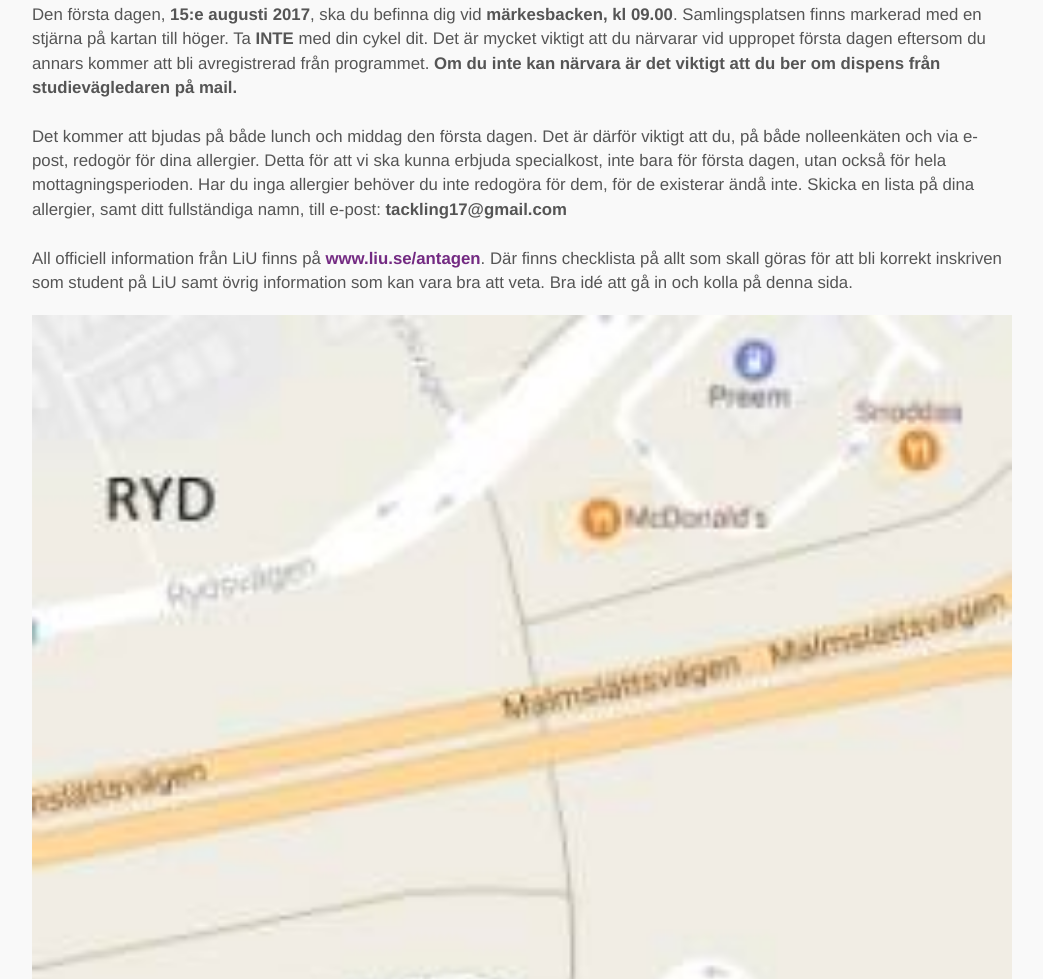
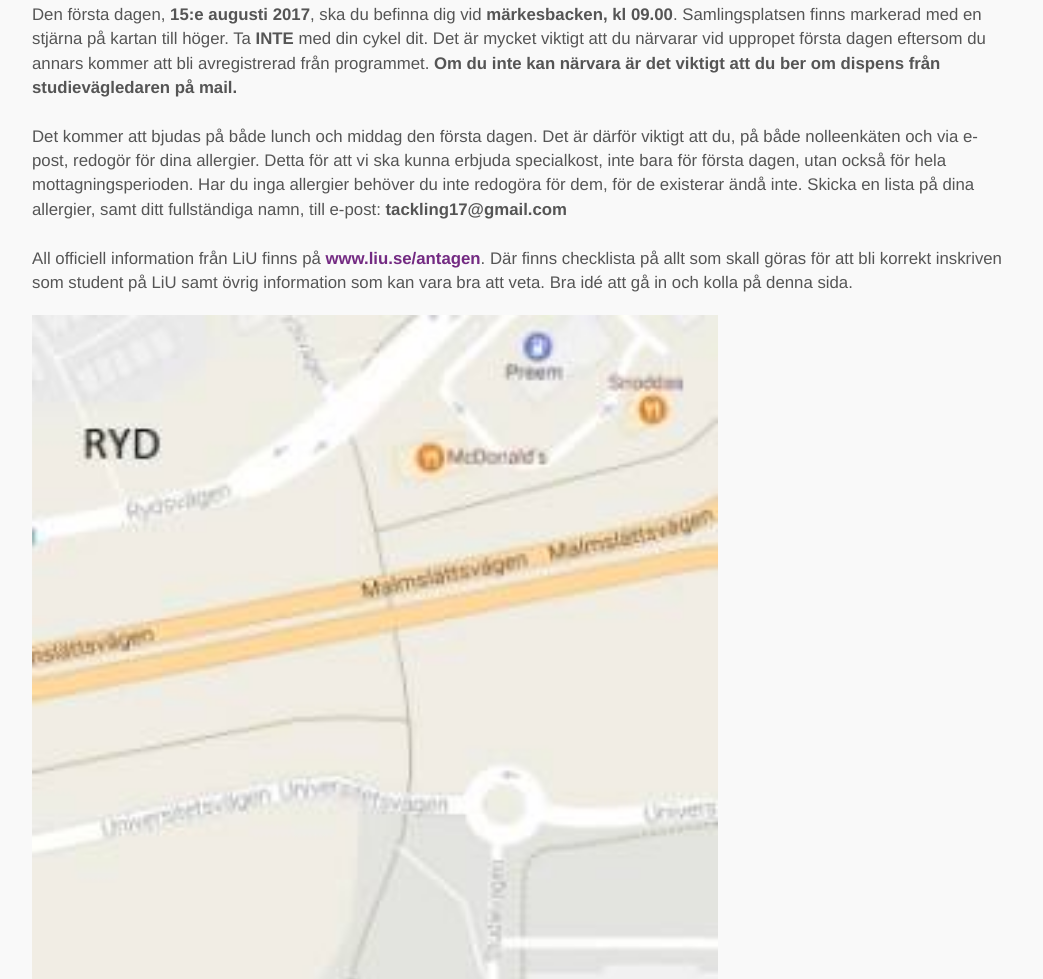
Before and after one commit to kenbo736/Tackling_17, a plain HTML site: page forsta_dagen.html in a window 1280 px wide. Shown: the part 168-1147 px from the top of the page, without its empty margins (118-1161 px from the left). Drawn offline with Linux system fonts and the light colour scheme.

Commit message:
minor fix

```diff
--- a/forsta_dagen.html
+++ b/forsta_dagen.html
@@ -45,7 +45,7 @@
 Det är mycket viktigt att du närvarar vid uppropet första dagen eftersom du annars kommer att bli avregistrerad från programmet. <b>Om du inte kan närvara är det viktigt att du ber om dispens från studievägledaren på mail.</b><br></br>
 Det kommer att bjudas på både lunch och middag den första dagen. Det är därför viktigt att du, på både nolleenkäten och via e-post, redogör för dina allergier. Detta för att vi ska kunna erbjuda specialkost, inte bara för första dagen, utan också för hela mottagningsperioden. Har du inga allergier behöver du inte redogöra för dem, för de existerar ändå inte. Skicka en lista på dina allergier, samt ditt fullständiga namn, till e-post: <b>tackling17@gmail.com</b><br></br>
 All officiell information från LiU finns på <a href="https://www.liu.se/antagen">www.liu.se/antagen</a>. Där finns checklista på allt som skall göras för att bli korrekt inskriven som student på LiU samt övrig information som kan vara bra att veta. Bra idé att gå in och kolla på denna sida.</p>
-        <img src="img/map.jpg" alt="Respond" />
+        <img class="special" src="img/map.jpg" alt="Respond" />
 
 	</section>
 
```
